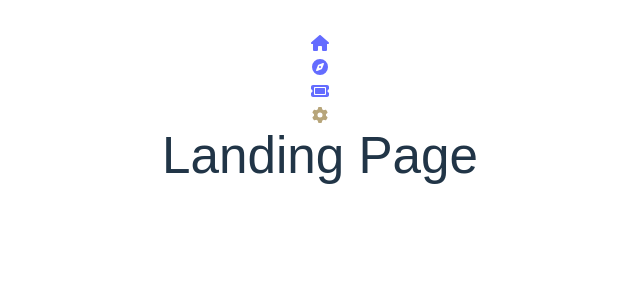
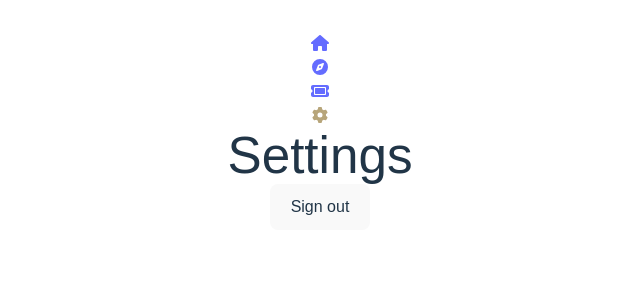
Before and after one commit to Y-Diallo/UMeet, a React (Vite) app in the folder frontend/: page /settings in a window 1280 px wide. Shown: the top 300 px of the page, without its empty margins (320-960 px from the left). Built offline with nearby package versions, Linux system fonts and the light colour scheme.

Commit message:
added settings page

```diff
--- a/frontend/src/Root.tsx
+++ b/frontend/src/Root.tsx
@@ -8,6 +8,7 @@ import Profile from "./Routes/Profile/Profile";
 import Navbar from "./Navbar";
 import FindEvents from "./Routes/Home/FindEvents";
 import EventInformation from "./Routes/EventInformation/EventInformation";
+import Settings from "./Routes/Settings/Settings";
 export const userContext = createContext<{user: any | null, setUser: (user: any | null) => void}>({user: null, setUser: () => {}});
 
 
@@ -46,6 +47,9 @@ function Root() {
           <Route path="/event_details/:eventId" element={
             // user == null? <LoginSignUp/>:
             <EventInformation/>}/>
+          <Route path="/settings" element={
+            // user == null? <LoginSignUp/>:
+            <Settings/>}/>
         </Routes>
       </BrowserRouter>
     </userContext.Provider>
--- a/frontend/src/Routes/Home/FindEvents.tsx
+++ b/frontend/src/Routes/Home/FindEvents.tsx
@@ -49,7 +49,7 @@ function FindEvents() {
         <h3 className="leading-7 font-sans font-normal mt-8">Event Categories</h3>
 
         <div className="max-w-screen-xl mx-auto mt-3">
-            <div className="flex flex-wrap">
+            <div className="flex flex-wrap justify-center">
                 <div className="m-1 flex flex-wrap text-xs sm:text-sm bg-gray-200 rounded-full px-4 py-2 flex-row-reverse">
                 <span className="pl-2">Business</span>
                 <FontAwesomeIcon icon={faBriefcase} />
--- /dev/null
+++ b/frontend/src/Routes/Settings/Components/SignOut.tsx
@@ -0,0 +1,29 @@
+import { signOut } from "firebase/auth";
+import { useContext } from "react";
+import { useNavigate } from "react-router-dom";
+import { userContext } from "../../../Root";
+import { PRIMARY_COLOR, SECONDARY_COLOR } from "../../../scripts/colors";
+import { auth } from "../../../scripts/firebase";
+
+function SignOutButton() {
+  const { user, setUser } = useContext(userContext);
+  const navigate = useNavigate();
+  const handleSignOut = () => {
+    signOut(auth)
+      .then(() => {
+        // Handle successful sign-out
+				setUser(null);
+        //clear any user data from local storage
+        navigate("/");
+      })
+      .catch((error) => {
+        // Handle errors
+      });
+  };
+
+  return (
+    <button className="bg-purple text-white" onClick={handleSignOut}>Sign out</button>
+  );
+}
+
+export default SignOutButton;
--- /dev/null
+++ b/frontend/src/Routes/Settings/Settings.tsx
@@ -0,0 +1,12 @@
+import SignOutButton from "./Components/SignOut";
+
+function Settings() {
+    return (
+    <div>
+        <h1 className="text-2xl font-bold pb-10">Settings</h1>
+        <SignOutButton/>
+    </div>
+    );
+}
+
+export default Settings;
```
